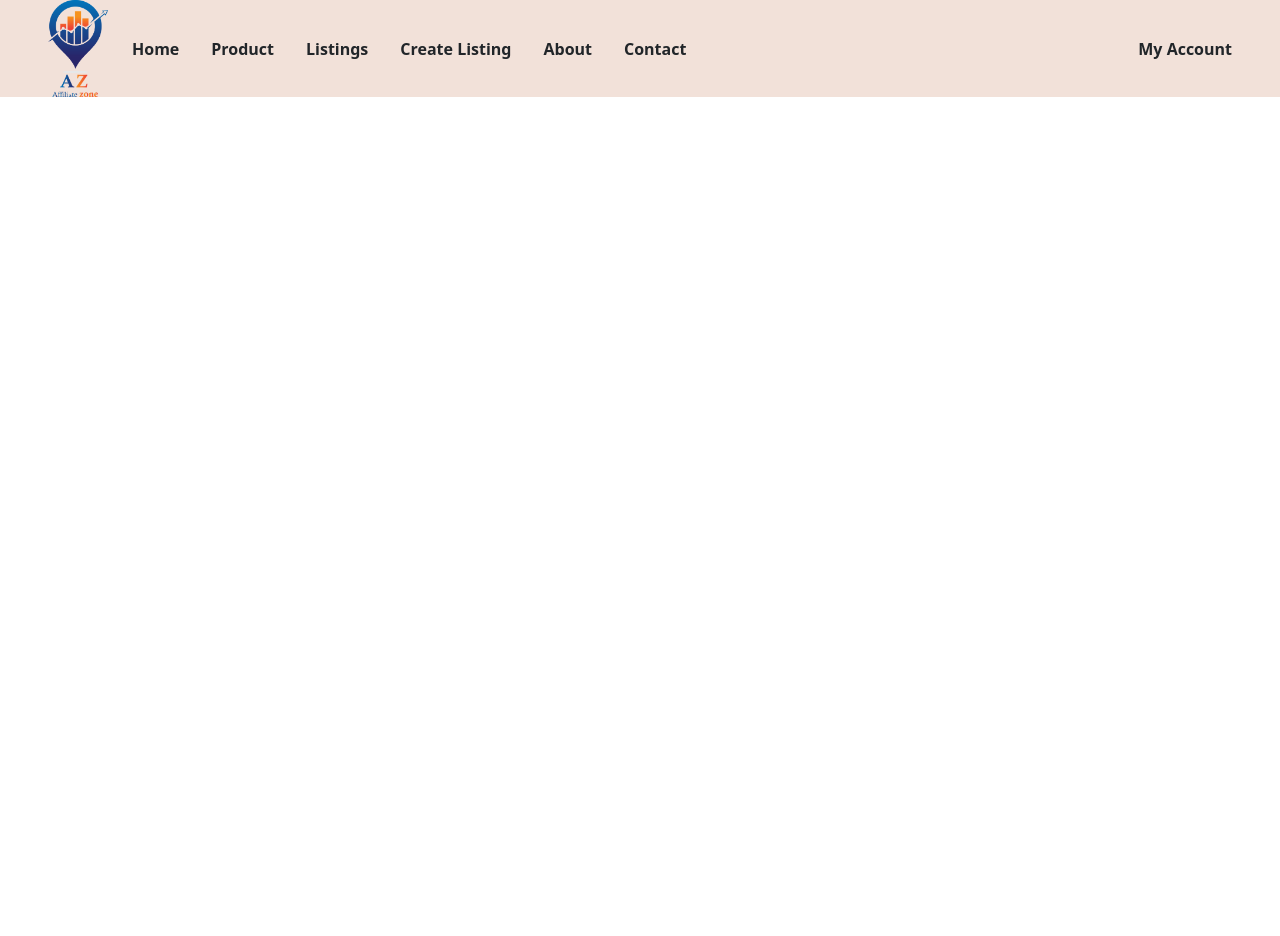
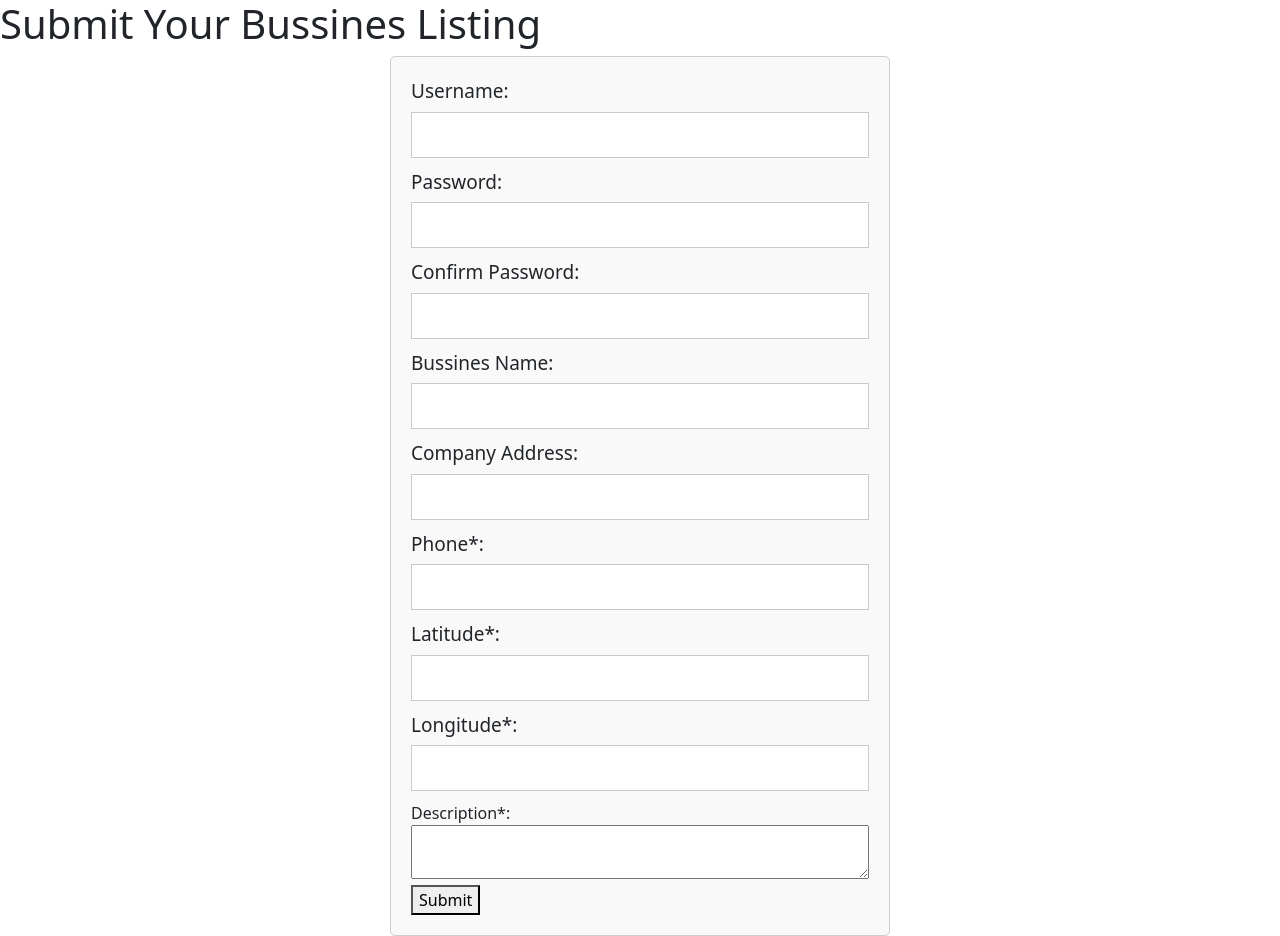
Before and after one commit to azeemdev74/azearn-website-clone, a React (Create React App) app: page /createlisting in a window 1280 px wide. Before the commit the page ends 800 px from the top, so only its background shows below. Built offline with nearby package versions, Linux system fonts and the light colour scheme.

Commit message:
Create Listing Page # 05

```diff
--- a/src/App.js
+++ b/src/App.js
@@ -6,19 +6,22 @@ import SignupPage from './Pages/Signup/SignupPage';
 import HomePage from "./Pages/HomePage/HomePage";
 import MyNavBar from "./components/Nav/NavBar";
 import Auth from "./components/Auth/Auth";
+import CreateLisingPage from "./Pages/Create Listing/CreateLisingPage";
+import { useEffect } from "react";
 
 function App() {
   const location=useLocation()
   return (
     <div className="App">
 
-  {(location.pathname!=='/' && location.pathname!=='/signup') &&  <MyNavBar/>}
+  {location.pathname!=='/' && location.pathname!=='/signup' && location.pathname!=='/createlisting' && <MyNavBar/>}
       <Routes>
         <Route element={<Auth/>}>
         <Route path="/" element={<SigninPage/>}/>
         <Route path="/signup" element={<SignupPage/>}/>
         </Route>
         <Route path="/home" element={<HomePage/>}/>
+        <Route path="/createlisting" element={<CreateLisingPage/>}/>
       </Routes>
 
     </div>
--- /dev/null
+++ b/src/Pages/Create Listing/CreateLisingPage.js
@@ -0,0 +1,26 @@
+import React from 'react'
+import InputField from '../../components/InputField/InputField'
+import  "./CreateListingPage.css";
+
+const CreateLisingPage = () => {
+  return (
+    <div>
+      <h1>Submit Your Bussines Listing</h1>
+      <form >
+        <InputField title='Username:' type='text'/>
+        <InputField title='Password:' type='password'/>
+        <InputField title='Confirm Password:' type='password'/>
+        <InputField title='Bussines Name:' type='text'/>
+        <InputField title='Company Address:' type='text'/>
+        <InputField title='Phone*:' type='text'/>
+        <InputField title='Latitude*:' type='text'/>
+        <InputField title='Longitude*:' type='text'/>
+        <label for='description'>Description*:</label>
+        <textarea id='description' name='discription' required></textarea>
+        <button>Submit</button>
+      </form>
+    </div>
+  )
+}
+
+export default CreateLisingPage
--- /dev/null
+++ b/src/Pages/Create Listing/CreateListingPage.css
@@ -0,0 +1,16 @@
+form{
+    display: block;
+    max-width: 500px;
+    background-color: #f9f9f9;
+    padding: 20px;
+    margin: auto;
+    border: 1px solid #ccc;
+    border-radius: 5px;
+
+
+}
+
+
+textarea{
+    width: 100%;
+}
--- a/src/Pages/HomePage/HomePage.css
+++ b/src/Pages/HomePage/HomePage.css
@@ -0,0 +1,3 @@
+.listBtn span:active{
+        color: #FD8F5F;
+}
--- a/src/Pages/HomePage/HomePage.js
+++ b/src/Pages/HomePage/HomePage.js
@@ -60,13 +60,13 @@ function HomePage() {
   },
   ]
   return (
-    <div className='home-container'>
+    <div className='home-container container'>
           <div className='text-center my-5 d-flex flex-column align-items-center'>
             <h4 className='fw-bold'>Best watches & mobiles in UK</h4>
             <p className='fs-5 w-50 text-center px-2' style={{color:'#7F85A8' , lineHeight:'1.6', fontWeight:'400',}}>Best women's gift shop in uk if you are searching. We have multiple collection for gift's like watches for women and mans. We are providing best quality of watches and mobiles.</p>
           </div>
           <div>
-            <div className='d-flex justify-content-center' style={{gap:'40px'}}>
+            <div className='listBtn d-flex justify-content-center' style={{gap:'40px'}}>
               <span style={{cursor:'pointer'}}
               onClick={()=>setselectedList("women")}
               className={!selectedList==='women' && 'active'}
@@ -82,7 +82,7 @@ function HomePage() {
             </div>
             <div><hr/></div>
             {/* items */}
-            <Row className='' style={{}} >
+            <Row className='d-flex justify-content-center' >
            {((selectedList=== 'women' && womenList)||
            (selectedList=== 'mobile' && MobileList) ||
            (selectedList=== 'pakistan' && pakistanList) )
--- a/src/Pages/Signup/SignupPage.css
+++ b/src/Pages/Signup/SignupPage.css
@@ -89,8 +89,8 @@
 }
 
 
-@media (max-width: 900px) {
+@media (max-width: 1350px) {
     .main-container-signup{
-        width: 50%;
+        width: 42%;
     }
 }
--- a/src/Pages/Signup/SignupPage.js
+++ b/src/Pages/Signup/SignupPage.js
@@ -9,7 +9,7 @@ function SignupPage() {
 
   return (
 
-        <div className='main-container-signup'>
+        <div className='main-container-signup col-12 col-lg-5 col-md-8 col-sm-8'>
         <div className='heading'><span>Sign Up</span></div>
         <div className='slogan-text'><p>Create your account to get full access</p></div>
         {/* Inputs text field */}
--- a/src/components/Nav/NavBar.js
+++ b/src/components/Nav/NavBar.js
@@ -6,6 +6,8 @@ import { useNavigate } from 'react-router-dom';
 function MyNavBar() {
  let navigate=useNavigate()
   const [menuBtn, setMenuBtn] = useState(false)
+
+  let navItems=['Home', 'Product','Listings', 'Create Listing', 'About', 'Contact']
   return (
 <>
 <div
@@ -14,29 +16,37 @@ function MyNavBar() {
 
       <div className="d-flex align-items-center">
         <img src="azlogo.png" alt="logo" style={{height:'20%', width:'60px'}}/>
-     <div id='list' className=" d-none d-lg-flex  mx-2 ">
-     <strong className="mx-3">Home</strong>
+     <div className="d-none d-lg-flex  mx-2 ">
+
+      {navItems.map((val)=>  <strong className='navitems mx-4' onClick={()=> val==='Create Listing'? navigate('/createlisting'):navigate(`/${val.toLocaleLowerCase()}`)}>{val}</strong>
+      )}
+
+     {/* <strong className="mx-3">Home</strong>
      <strong className="mx-3">Product</strong>
      <strong className="mx-3">Listings</strong>
      <strong className="mx-3">Create Listing</strong>
      <strong className="mx-3">About</strong>
      <strong className="mx-3">Contact</strong>
+     */}
 
      </div>
       </div>
       <strong id='account-btn'
       onClick={()=>navigate('/')}
-      className='d-sm-block d-none'>My Account</strong>
+      className='navBtn d-sm-block d-none'>My Account</strong>
     </div >
     <div  className="d-flex flex-column d-lg-none  p-2" style={{backgroundColor:'#4c4c4c'}}>
      <div className="d-flex justify-content-end"> <button onClick={()=>setMenuBtn(!menuBtn)} className="btn btn-dark">Menu <i className="fa fa-bars"></i></button></div>
       {menuBtn && <ul style={{listStyleType:'none', }} className="p-0 text-white ">
-        <li className="my-2">Home</li>
+       {navItems.map((val)=><li>{val}</li>)}
+
+
+        {/* <li className="my-2">Home</li>
         <li className="my-2">Product</li>
         <li className="my-2">Listings</li>
         <li className="my-2">Create Listing</li>
         <li className="my-2">About</li>
-        <li className="my-2">Contact</li>
+        <li className="my-2">Contact</li> */}
       </ul>}
     </div>
 </>
--- a/src/components/Nav/Navbar.css
+++ b/src/components/Nav/Navbar.css
@@ -10,10 +10,17 @@
         }
              */
 
-#list strong{
-    cursor: pointer;
-}
+
 
 #account-btn{
     cursor: pointer;
 }
+
+.navitems:hover{
+    cursor: pointer;
+    color: #FD8F5F;
+}
+.navBtn:hover{
+    cursor: pointer;
+    color: #FD8F5F;
+}
```
